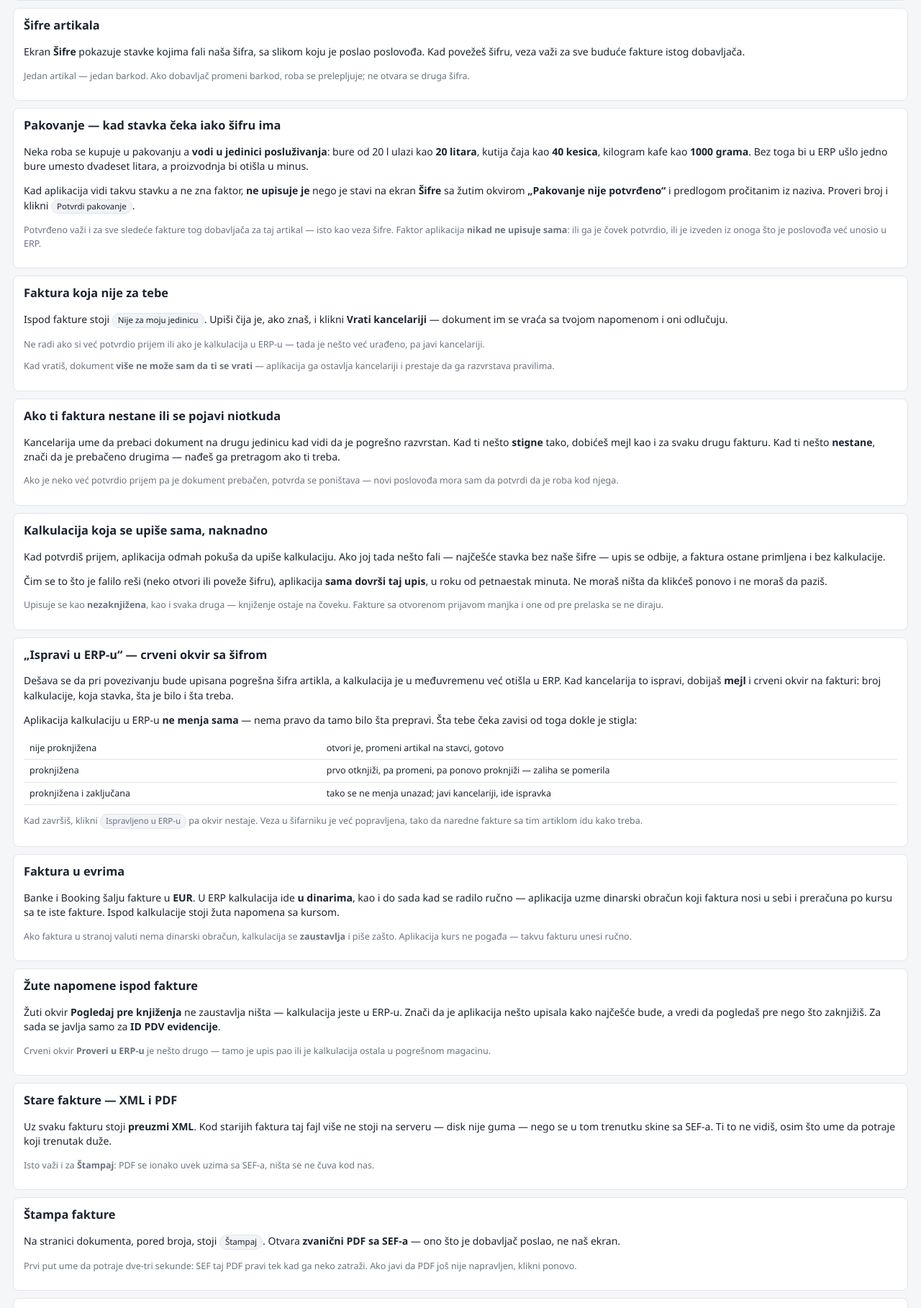
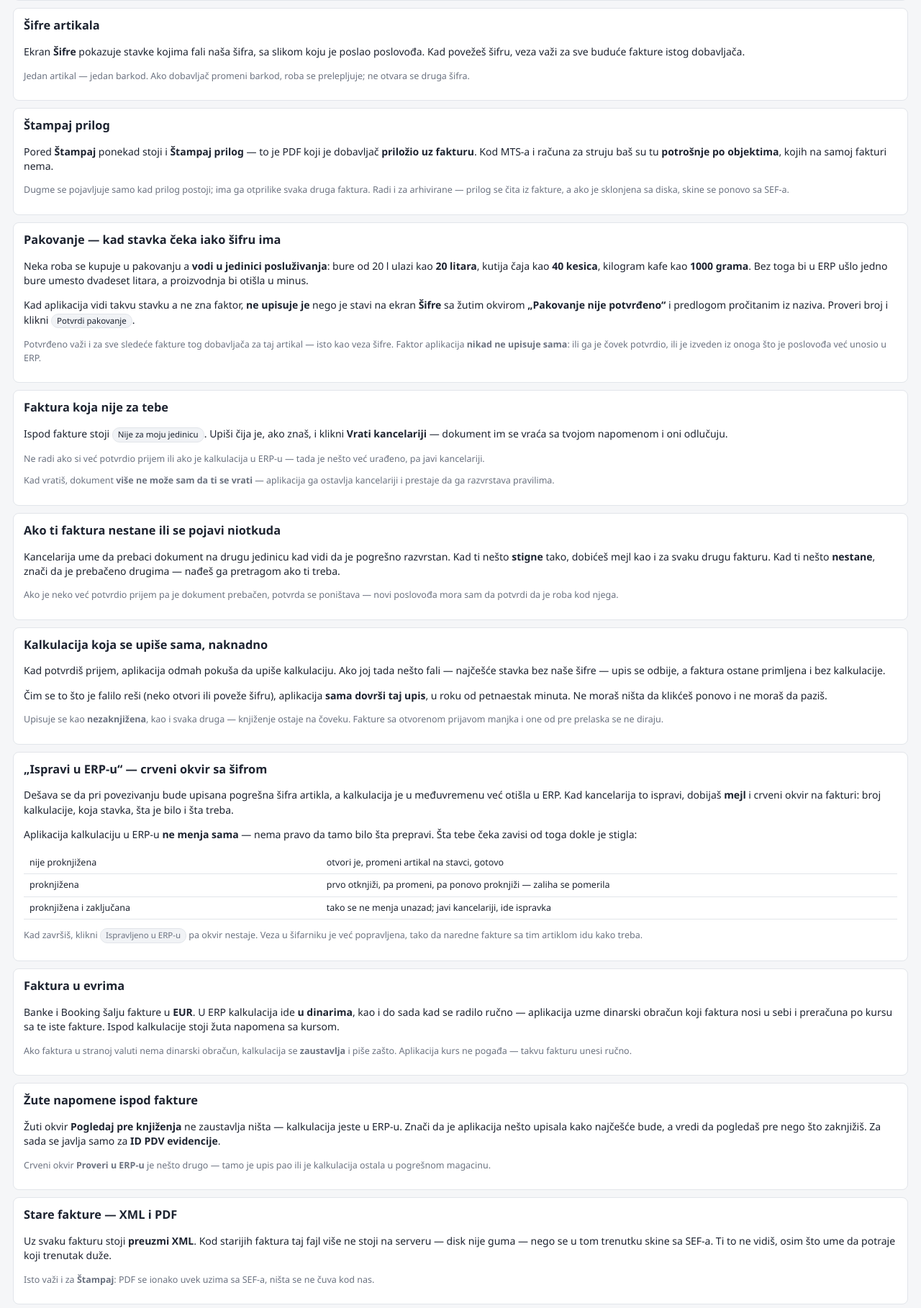
Before and after one commit to soskic12/elbraco-sef, a FastAPI app: template src/sefsync/web/templates/pomoc.html in a window 1280 px wide. Shown: the part 3266-5084 px from the top of the page at 72% size. Run offline with FastAPI, Linux system fonts and the light colour scheme; the template is opened without the code that fills it, so the values that code supplies are empty.

Commit message:
Stampa priloga, i kategorija koja kaze vrstu uredjaja
Dve stavke sa Banetovog spiska od 09.10.

1. **Stampaj prilog.** Kod MTS-a i racuna za struju potrosnje po objektima
   stoje u PDF prilogu, kog na samoj fakturi nema. Mereno na 7.728 UBL-ova:
   prilog ima 709 faktura (47 %), i svaki je PDF. Prilog se ne cuva posebno -
   cita se iz UBL-a na zahtev, pa radi i za arhivirane (`ubl_bajtovi` ga po
   potrebi skine ponovo sa SEF-a). Dugme se vidi samo kad prilog postoji
   (`Document.ima_prilog`, upisuje se pri citanju UBL-a).

4. **Kategorija pri otvaranju sifre** prikazuje KAT2 i KAT3 umesto KAT1 i
   KAT2. Prva dva nivoa su preopsta - „Alati / Akumulatorski alati" ne kaze
   koji je uredjaj, a KAT3 kaze: „Aku busilice i odvijaci". Popunjen je na
   378 od 386 kategorija; za preostalih osam se vraca ono sto ima.

Co-Authored-By: Claude Opus 5 (1M context) <noreply@anthropic.com>

```diff
--- a/src/sefsync/models.py
+++ b/src/sefsync/models.py
@@ -294,6 +294,10 @@ class Document(Base):
     # Period na koji se dokument odnosi (cac:InvoicePeriod). Potreban je kod
     # obavestenja o prethodnom porezu: kad odobrenje pokriva vise faktura, SEF
     # trazi pocetak i kraj perioda kao OBAVEZNA polja - bez njih vraca 400.
+    # Ima li faktura PDF prilog u UBL-u. Kod MTS-a i racuna za struju su bas u
+    # njemu potrosnje po objektima, pa se prilog stampa posebno. Mereno 09.10.:
+    # prilog ima 47 % faktura, i svaki je PDF.
+    ima_prilog: Mapped[bool] = mapped_column(Boolean, default=False)
     period_start: Mapped[date | None] = mapped_column(Date, default=None)
     period_end: Mapped[date | None] = mapped_column(Date, default=None)
     # Ziro racun dobavljaca. Kod javnih preduzeca SEF salje identifikator koji
--- a/src/sefsync/services/ingest.py
+++ b/src/sefsync/services/ingest.py
@@ -468,6 +468,7 @@ class IngestService:
         doc.invoice_type_code = ubl.type_code
         if ubl.document_type:
             doc.document_type = to_enum(DocumentType, ubl.document_type, doc.document_type)
+        doc.ima_prilog = bool(ubl.attachments)
         doc.issue_date = doc.issue_date or ubl.issue_date
         doc.delivery_date = doc.delivery_date or ubl.delivery_date
         doc.due_date = doc.due_date or ubl.due_date
--- a/src/sefsync/web/app.py
+++ b/src/sefsync/web/app.py
@@ -842,6 +842,49 @@ def dokument_pdf(doc_id: int, user: Korisnik) -> Response:
         content=sadrzaj,
         media_type="application/pdf",
         headers={"Content-Disposition": f'inline; filename="{quote(ime)}.pdf"'},
+    )
+
+
+@app.get("/dokument/{doc_id}/prilog")
+def dokument_prilog(doc_id: int, user: Korisnik, redni: int = 0) -> Response:
+    """PDF prilog iz same fakture (UBL), ne SEF-ov prikaz.
+
+    Kod MTS-a i racuna za struju potrosnje po objektima stoje bas u prilogu, pa
+    se on stampa odvojeno od fakture. Mereno 09.10.: prilog ima 47 % faktura i
+    svaki je PDF.
+
+    Prilog se ne cuva posebno - cita se iz UBL-a na zahtev, a `ubl_bajtovi` ga
+    po potrebi skine ponovo sa SEF-a. Zato ovo radi i za arhivirane fakture.
+    """
+    from ..services.arhiva import ubl_bajtovi
+    from ..ubl import parse_ubl
+
+    with session_scope() as session:
+        doc = session.get(Document, doc_id)
+        if doc is None:
+            raise HTTPException(404, "Nema tog dokumenta.")
+        if not _sme_na_dokument(session, user, doc):
+            raise HTTPException(403, "Taj dokument nije tvoj.")
+        ime = (doc.document_number or str(doc_id)).replace("/", "-")
+        sadrzaj_ubl = ubl_bajtovi(doc)
+
+    if not sadrzaj_ubl:
+        return _back(f"/dokument/{doc_id}", "UBL ove fakture nije dostupan.", False)
+    try:
+        prilozi = parse_ubl(sadrzaj_ubl).attachments
+    except Exception as exc:  # noqa: BLE001 - poruka ide coveku
+        return _back(f"/dokument/{doc_id}", f"UBL se ne može pročitati: {exc}", False)
+    if not prilozi:
+        return _back(f"/dokument/{doc_id}", "Ova faktura nema prilog.", False)
+
+    prilog = prilozi[min(max(redni, 0), len(prilozi) - 1)]
+    naziv = (prilog.filename or f"{ime}-prilog").rsplit("/", 1)[-1]
+    if not naziv.lower().endswith(".pdf") and (prilog.content or b"")[:5] == b"%PDF-":
+        naziv += ".pdf"
+    return Response(
+        content=prilog.content,
+        media_type=prilog.mime_type or "application/pdf",
+        headers={"Content-Disposition": f'inline; filename="{quote(naziv)}"'},
     )
 
 
--- a/src/sefsync/web/templates/document.html
+++ b/src/sefsync/web/templates/document.html
@@ -12,6 +12,12 @@
   {# Stampa se SEF-ov zvanicni prikaz, ne nas ekran. #}
   <a class="small" href="/dokument/{{ doc.id }}/pdf" target="_blank"
      style="font-weight:400;margin-left:8px">Štampaj</a>
+  {% if doc.ima_prilog %}
+  {# Kod MTS-a i racuna za struju potrosnje po objektima stoje bas u prilogu. #}
+  <a class="small" href="/dokument/{{ doc.id }}/prilog" target="_blank"
+     style="font-weight:400;margin-left:8px"
+     title="PDF koji je dobavljač priložio uz fakturu">Štampaj prilog</a>
+  {% endif %}
 </h1>
 
 {% if doc.error_message %}<div class="msg err">{{ doc.error_message }}</div>{% endif %}
--- a/src/sefsync/web/templates/pomoc.html
+++ b/src/sefsync/web/templates/pomoc.html
@@ -454,6 +454,15 @@
   barkod, roba se prelepljuje; ne otvara se druga šifra.</p>
 {% endcall %}
 
+{% call korak('Štampaj prilog') %}
+  <p>Pored <b>Štampaj</b> ponekad stoji i <b>Štampaj prilog</b> — to je PDF koji
+  je dobavljač <b>priložio uz fakturu</b>. Kod MTS-a i računa za struju baš su
+  tu <b>potrošnje po objektima</b>, kojih na samoj fakturi nema.</p>
+  <p class="muted small">Dugme se pojavljuje samo kad prilog postoji; ima ga
+  otprilike svaka druga faktura. Radi i za arhivirane — prilog se čita iz
+  fakture, a ako je sklonjena sa diska, skine se ponovo sa SEF-a.</p>
+{% endcall %}
+
 {% call korak('Pakovanje — kad stavka čeka iako šifru ima') %}
   <p>Neka roba se kupuje u pakovanju a <b>vodi u jedinici posluživanja</b>: bure
   od 20 l ulazi kao <b>20 litara</b>, kutija čaja kao <b>40 kesica</b>, kilogram
```
Also changed, not shown: src/sefsync/erp/artikal.py (+11 -3 lines), tests/test_web.py (+17 -0 lines).
